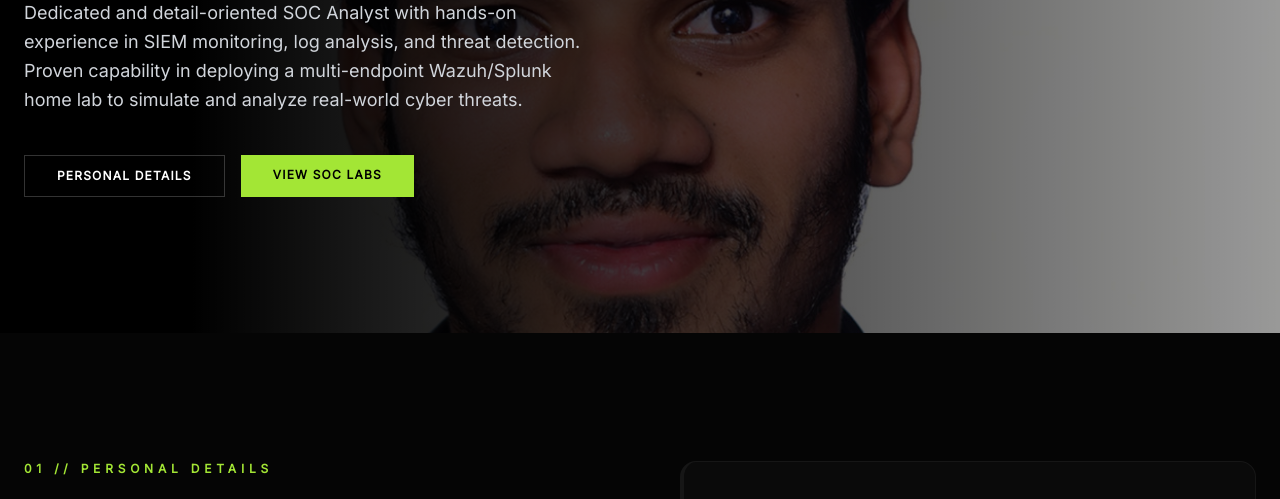
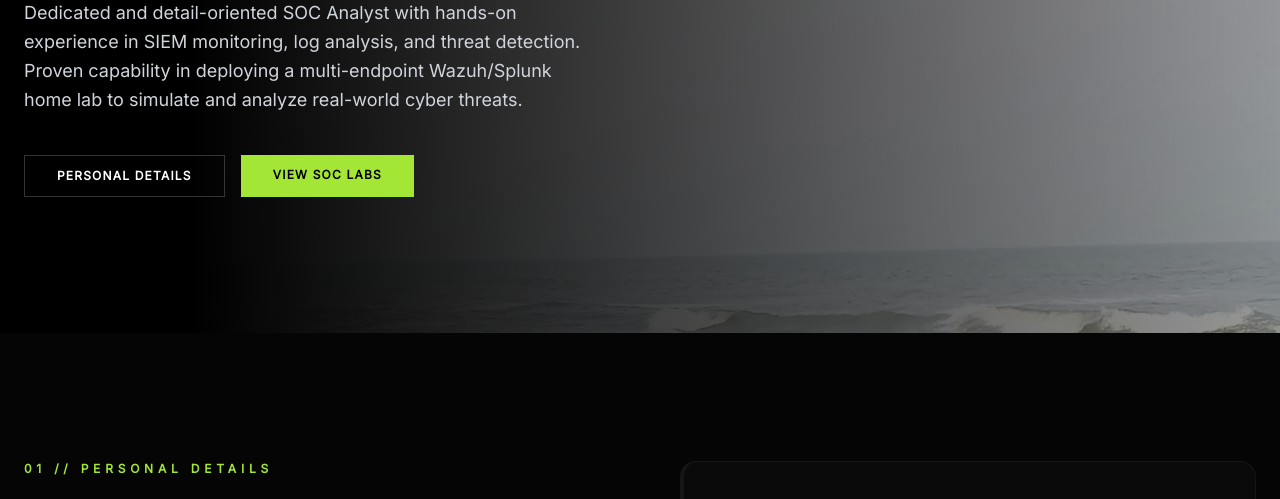
Before and after one commit to Shaik-Sohel/Portfolio-, a plain HTML site: page index.html in a window 1280 px wide. Shown: the part 467-966 px from the top of the page. Drawn offline with nearby package versions, Linux system fonts and the light colour scheme.

Commit message:
Update profile image in index.html

```diff
--- a/index.html
+++ b/index.html
@@ -68,7 +68,7 @@
 
     <section id="home" class="relative h-screen flex items-center pt-20 overflow-hidden">
         <div class="absolute inset-0 z-0">
-            <img src="Images/sohel.jpg" alt="Shaik Sohel Profile" class="w-full h-full object-cover object-top md:object-right-top opacity-60">
+            <img src="Images/shaik.jpg" alt="Shaik Sohel Profile" class="w-full h-full object-cover object-top md:object-right-top opacity-60">
             <div class="absolute inset-0 hero-mask"></div>
         </div>
         <div class="relative z-10 max-w-7xl mx-auto px-6 w-full">
```
